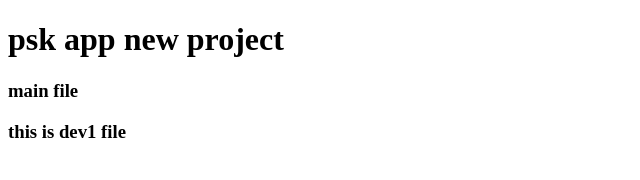
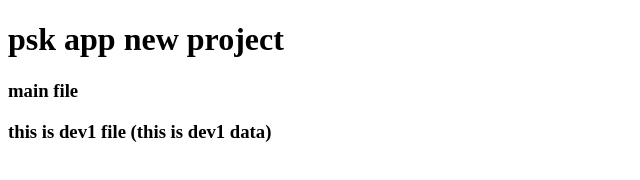
Before and after one commit to Mansi-bopche/pskprojectapp, a plain HTML site: page index.html in a window 1280 px wide. Shown: the whole page, without its empty margins (0-640 px from the left). Drawn offline with Linux system fonts and the light colour scheme.

Commit message:
add h3 data tag

```diff
--- a/index.html
+++ b/index.html
@@ -8,6 +8,6 @@
 <body>
    <h1>psk app new project</h1>
    <h3>main file</h3>
-   <h3>this is dev1 file</h3>
+   <h3>this is dev1 file (this is dev1 data)</h3>
 </body>
 </html>
```
